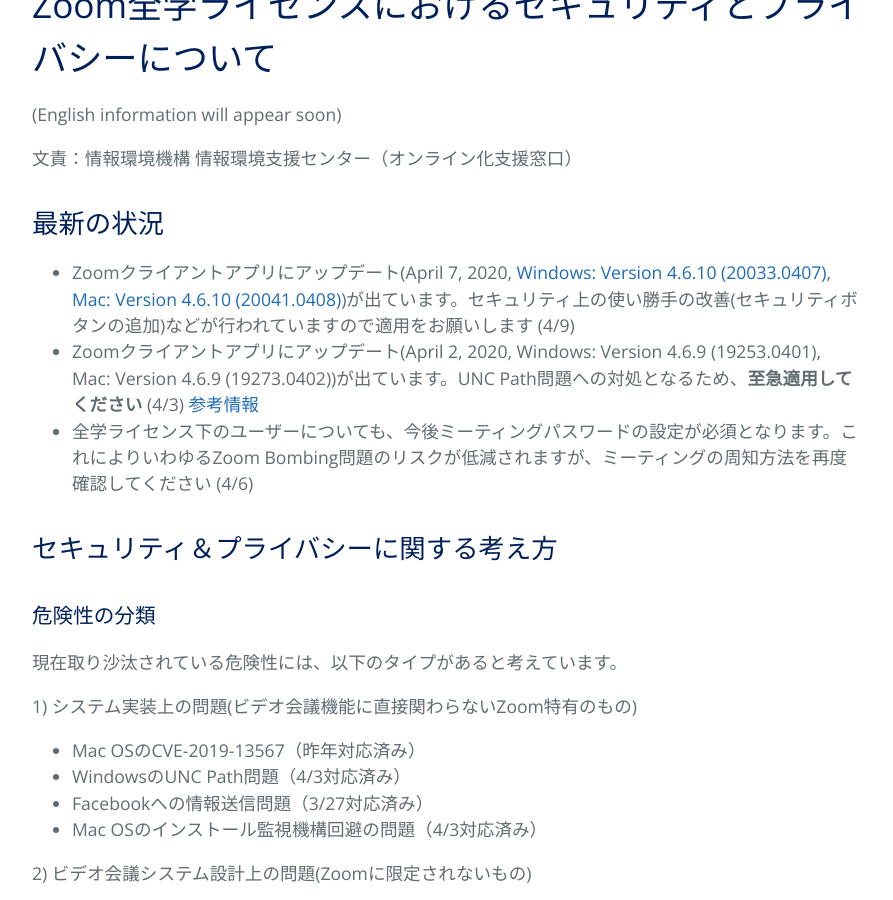
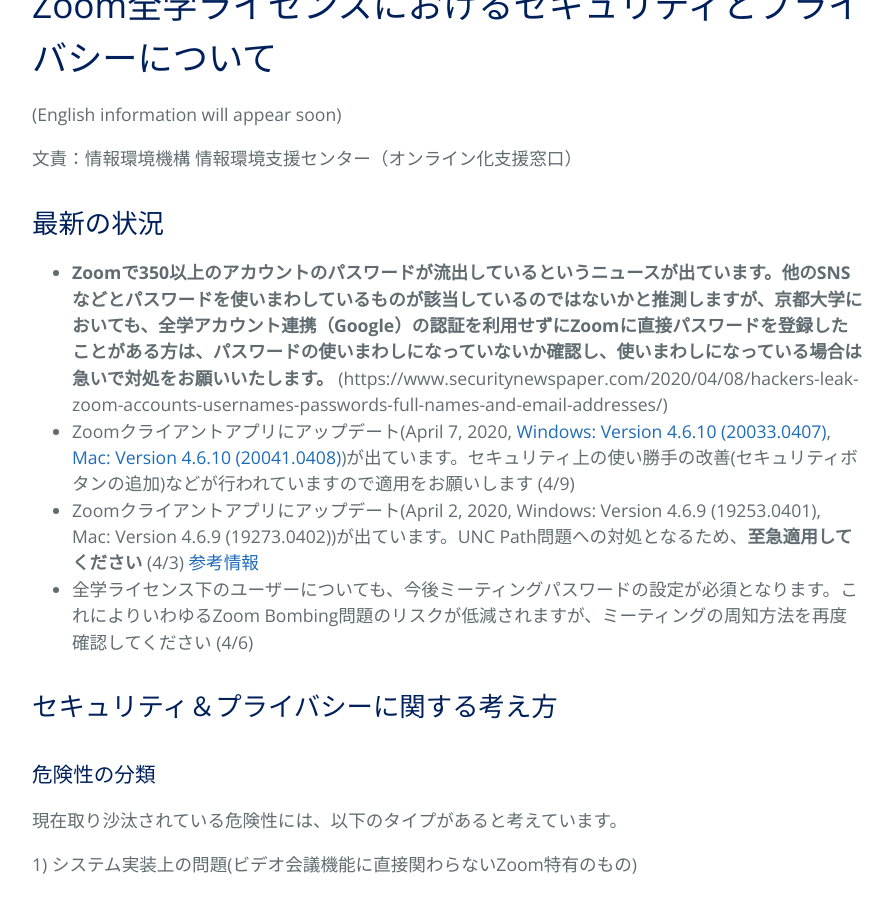
Before and after one commit to kyoto-u/online-edu, a Jekyll site: the page built from zoom-security.md, in a window 1280 px wide and 900 px high, scrolled down 426 px. Shown: the whole window, without its empty margins (192-1085 px from the left). Built offline with Jekyll 4.4.1, drawn with Linux system fonts in a browser that asks for light colours; some of the changed text lies outside the part shown.

Commit message:
Update zoom-security.md

```diff
--- a/zoom-security.md
+++ b/zoom-security.md
@@ -9,6 +9,8 @@ title: オンラインミーティングサービス(Zoom全学ライセンス)
 
 ## 最新の状況
 
+- **Zoomで350以上のアカウントのパスワードが流出しているというニュースが出ています。他のSNSなどとパスワードを使いまわしているものが該当しているのではないかと推測しますが、京都大学においても、全学アカウント連携（Google）の認証を利用せずにZoomに直接パスワードを登録したことがある方は、パスワードの使いまわしになっていないか確認し、使いまわしになっている場合は急いで対処をお願いいたします。**
+ (https://www.securitynewspaper.com/2020/04/08/hackers-leak-zoom-accounts-usernames-passwords-full-names-and-email-addresses/)
 - Zoomクライアントアプリにアップデート(April 7, 2020, [Windows: Version 4.6.10 (20033.0407)](https://support.zoom.us/hc/en-us/articles/201361953-New-Updates-for-Windows), [Mac: Version 4.6.10 (20041.0408)](https://support.zoom.us/hc/en-us/articles/201361963-New-Updates-for-macOS))が出ています。セキュリティ上の使い勝手の改善(セキュリティボタンの追加)などが行われていますので適用をお願いします (4/9)
 - Zoomクライアントアプリにアップデート(April 2, 2020, Windows: Version 4.6.9 (19253.0401), Mac: Version 4.6.9 (19273.0402))が出ています。UNC Path問題への対処となるため、**至急適用してください** (4/3) [参考情報](https://www.ipa.go.jp/security/ciadr/vul/alert20200403.html)
 - 全学ライセンス下のユーザーについても、今後ミーティングパスワードの設定が必須となります。これによりいわゆるZoom Bombing問題のリスクが低減されますが、ミーティングの周知方法を再度確認してください (4/6)
```
Also changed, not shown: other parts of zoom-security.md (+1 -1 lines).
